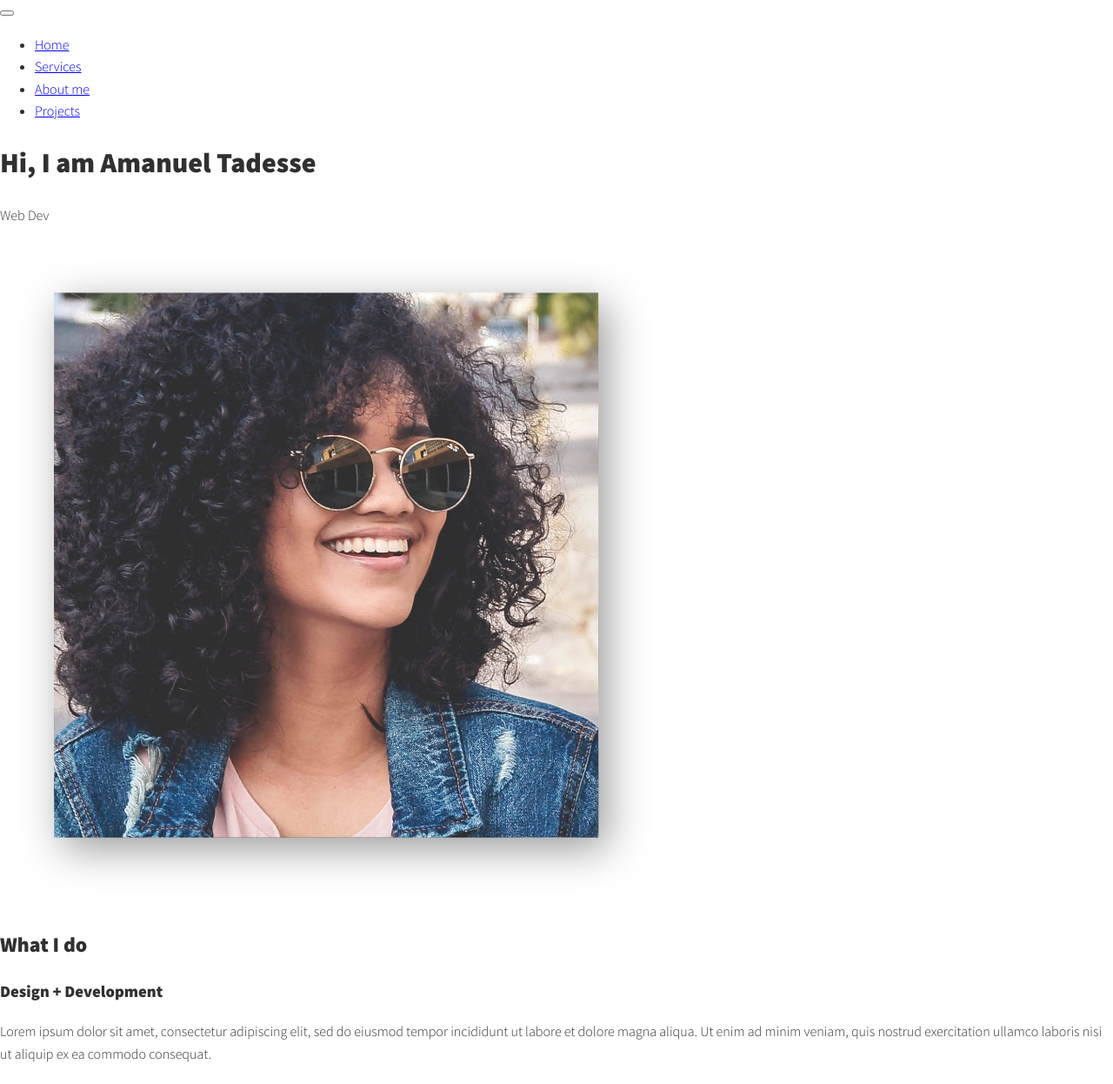
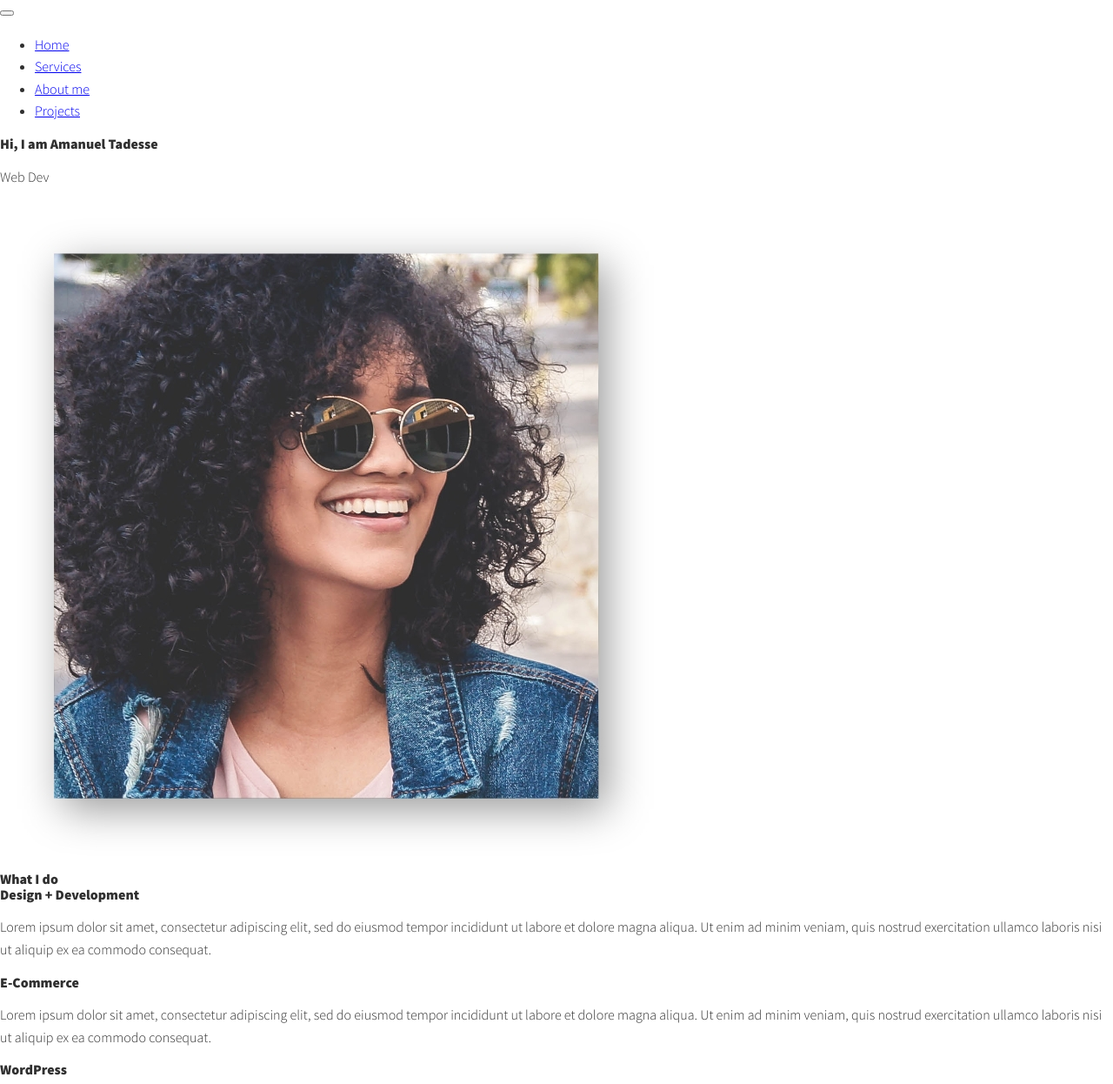
Before and after one commit to amanst1/portfolio-site, a plain HTML site: page index.html in a window 1280 px wide. Shown: the part 54-1300 px from the top of the page at 87% size. Drawn offline with nearby package versions, Linux system fonts and the light colour scheme.

Commit message:
setup typography props

```diff
--- a/style.css
+++ b/style.css
@@ -48,3 +48,17 @@ img {
     display: block;
     max-width: 100%;
 }
+
+
+/* Typography */
+
+h1,
+h2,
+h3 {
+    line-height: 1.1;
+    margin: 0;
+}
+
+h1 {font-size: var(--fs-h1);}
+h2 {font-size: var(--fs-h2);}
+h3 {font-size: var(--fs-h3);}
```
